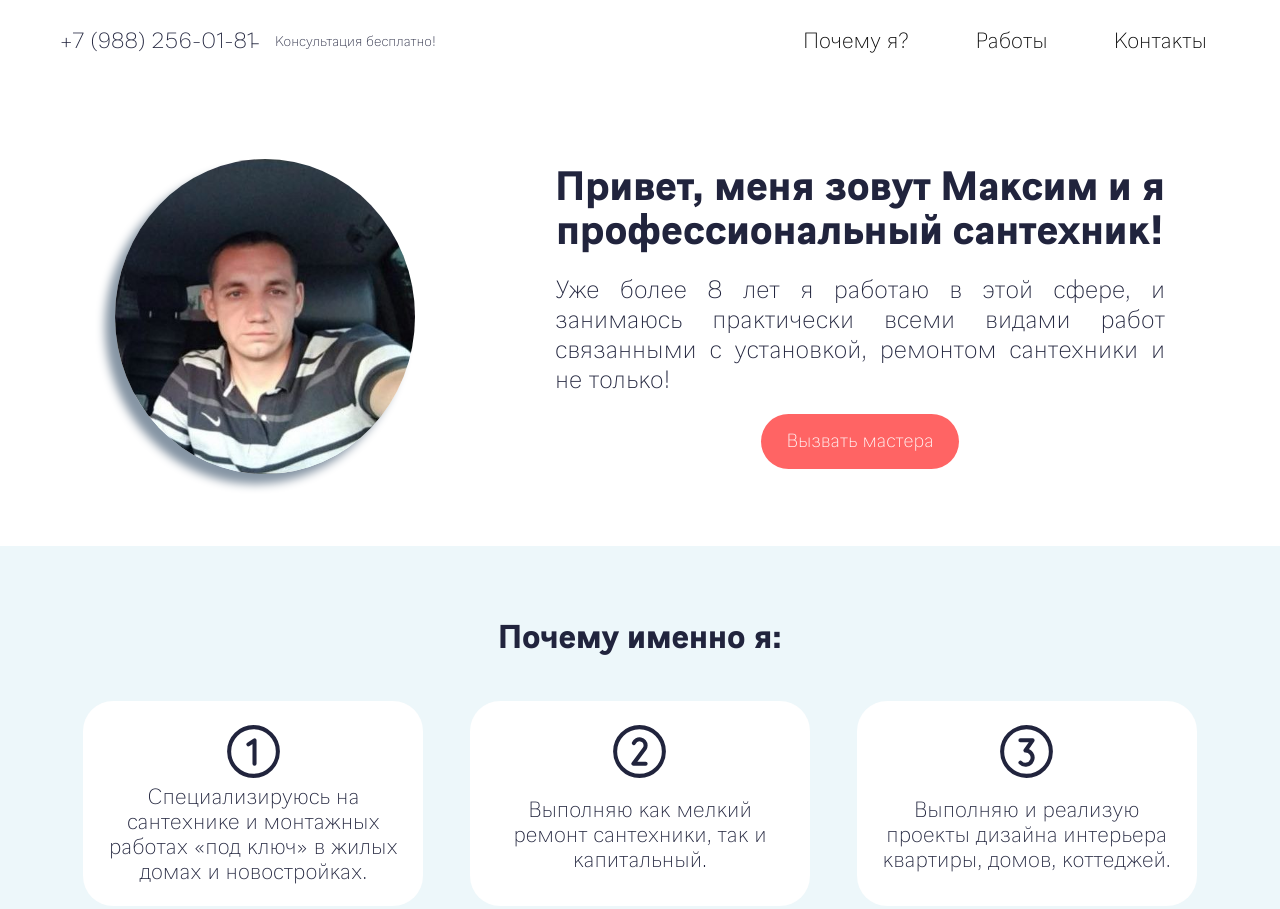
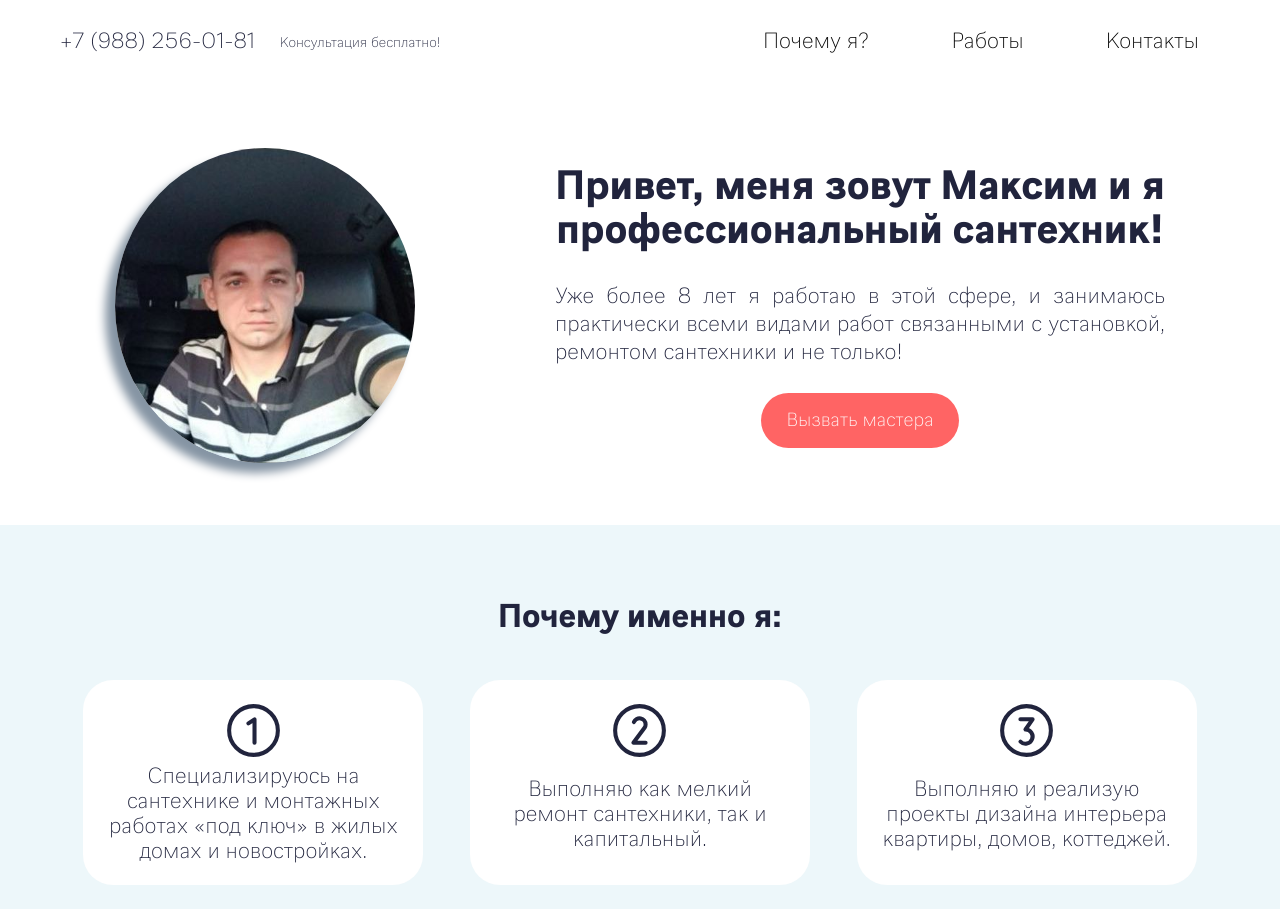
Before and after one commit to Whireless/plumber, a website built with Vite: page index.html in a window 1280 px wide. Shown: the top 909 px of the page. Built offline with nearby package versions, Linux system fonts and the light colour scheme.

Commit message:
Основная десктопная версия v1.1.0

```diff
--- a/index.html
+++ b/index.html
@@ -5,13 +5,17 @@
   <meta name="viewport" content="width=device-width, initial-scale=1.0">
   <meta name="keywords" content="Сантехник, Сантехник Ростов, хороший сантехник в Ростове, установить раковину, установить биде, установить туалет, установить фильтр для воды, фильтр, установка экрана под ванну, установка душевого уголка, смесители, ремонт смесителя, ремонт душевой кабины, ремонт труб, трубы">
   <meta name="description" content="">
+  <link rel="shortcut icon" href="favicon.ico" type="image/x-icon">
   <title>Сантехник Максим</title>
 </head>
 <body>
   <header class="main-header">
     <div class="container">
       <nav class="main-nav">
-        <a class="main-nav__number" href="tel:+79882560181" aria-label="Мой номер телефона">+7 (988) 256-01-81</a>
+        <article class="main-nav__number-block">
+          <a class="main-nav__number" href="tel:+79882560181" aria-label="Мой номер телефона">+7 (988) 256-01-81</a>
+          <span class="main-nav__consultation">Консультация бесплатно!</span>
+        </article>
         <ul class="main-nav__list">
           <li class="main-nav__item"><a class="main-nav__link" href="#advantages">Почему я?</a></li>
           <li class="main-nav__item"><a class="main-nav__link" href="#works">Работы</a></li>
@@ -30,12 +34,12 @@
           Уже более 8 лет я работаю в этой сфере, и занимаюсь практически всеми видами работ
           связанными с установкой, ремонтом сантехники и не только!
         </p>
-        <a class="main-header__master-link" href="https://www.avito.ru/rostov-na-donu/predlozheniya_uslug/uslugi_santehnika_vodoprovodchik_4378777624?utm_campaign=native&utm_medium=item_page_ios&utm_source=soc_sharing_seller">Вызвать мастера</a>
+        <a class="main-header__master-link" id="advantages" href="https://www.avito.ru/rostov-na-donu/predlozheniya_uslug/uslugi_santehnika_vodoprovodchik_4378777624?utm_campaign=native&utm_medium=item_page_ios&utm_source=soc_sharing_seller">Вызвать мастера</a>
       </article>
     </div>
   </header>
   <main class="main-content">
-    <section class="advantages" id="advantages">
+    <section class="advantages">
       <div class="container">
         <h2 class="advantages__title">Почему именно я:</h2>
         <ul class="advantages__list">
@@ -44,11 +48,11 @@
           <li class="advantages__item">Выполняю и реализую проекты дизайна интерьера квартиры, домов, коттеджей.</li>
           <li class="advantages__item">Качественно и без нервов делаю работу в день обращения.</li>
           <li class="advantages__item">Возможен срочный выезд.</li>
-          <li class="advantages__item">Без посредников, оплата по факту работы.</li>
+          <li class="advantages__item" id="works">Без посредников, оплата по факту работы.</li>
         </ul>
       </div>
     </section>
-    <section class="works" id="works">
+    <section class="works">
       <div class="container">
         <h2 class="works__title">Чем я занимаюсь:</h2>
         <article class="works__info works__info--install">
--- a/src/sass/blocks/main-header.scss
+++ b/src/sass/blocks/main-header.scss
@@ -1,20 +1,16 @@
 .main-header {
-  margin-top: 60px;
+  margin-top: 71px;
 
   @media (min-width: $smart) {
-    margin-top: 64px;
+    margin-top: 75px;
   }
 
   @media (min-width: $tablet) {
-    margin-top: 65px;
-  }
-
-  @media (min-width: $desktop) {
     margin-top: 76px;
   }
 
   @media (min-width: $desktopPlus) {
-    margin-top: 86px;
+    margin-top: 85px;
   }
 }
 
@@ -39,6 +35,7 @@
 
   @media (min-width: $desktopPlus) {
     grid-template-columns: 330px 610px;
+    grid-template-rows: 90px 80px 50px;
     row-gap: 30px;
   }
 }
@@ -108,8 +105,8 @@
   }
 
   @media (min-width: $desktopPlus) {
-    font-size: 25px;
-    line-height: 30px;
+    font-size: 22px;
+    line-height: 28px;
   }
 }
 
--- a/src/sass/blocks/main-nav.scss
+++ b/src/sass/blocks/main-nav.scss
@@ -4,6 +4,7 @@
   left: 0;
   right: 0;
   display: flex;
+  align-items: center;
   background-color: $white;
   padding: 18px 20px;
   z-index: 9;
@@ -32,6 +33,17 @@
   }
 }
 
+.main-nav__number-block {
+  display: flex;
+  flex-direction: column;
+  align-items: center;
+
+  @media (min-width: $desktop) {
+    flex-direction: row;
+    column-gap: 25px;
+  }
+}
+
 .main-nav__number {
   position: relative;
   color: $darkblue;
@@ -41,36 +53,15 @@
   &:hover {
     color: $red;
   }
+}
 
-  &::before {
-    content: "Консультация бесплатно!";
-    position: absolute;
-    bottom: -16px;
-    font-size: 12px;
-    color: inherit;
-    width: 135%;
-  }
-
-  @media (min-width: $tablet) {
-    &::before {
-      left: 15px;
-      bottom: -20px;
-    }
-  }
+.main-nav__consultation {
+  font-size: 11px;
+  line-height: 11px;
 
   @media (min-width: $desktop) {
-    &::before {
-      font-size: 14px;
-      left: 215px;
-      bottom: 0px;
-    }
-
-    &::after {
-      content: "-";
-      position: absolute;
-      left: 190px;
-      font-size: 25px;
-    }
+    font-size: 14px;
+    line-height: 14px;
   }
 }
 
@@ -114,7 +105,7 @@
   transition: 0.4s;
   border: 1px solid transparent;
   padding: 10px 20px;
-  border-radius: 5px;
+  border-radius: 25px;
 
   &:hover {
     color: $darkblue;
@@ -123,7 +114,7 @@
 
   @media (min-width: $tablet) {
     font-size: 19px;
-    padding: 5px 10px;
+    padding: 5px 15px;
   }
 
   @media (min-width: $desktop) {
@@ -131,7 +122,7 @@
   }
 
   @media (min-width: $desktopPlus) {
-    padding: 7px 12px;
+    padding: 7px 20px;
   }
 }
 
@@ -140,7 +131,7 @@
   flex-direction: column;
   row-gap: 7px;
   background-color: transparent;
-  width: 30px;
+  width: 32px;
   border: none;
   cursor: pointer;
   margin-left: auto;
```
Also changed, not shown: favicon.ico (added).
